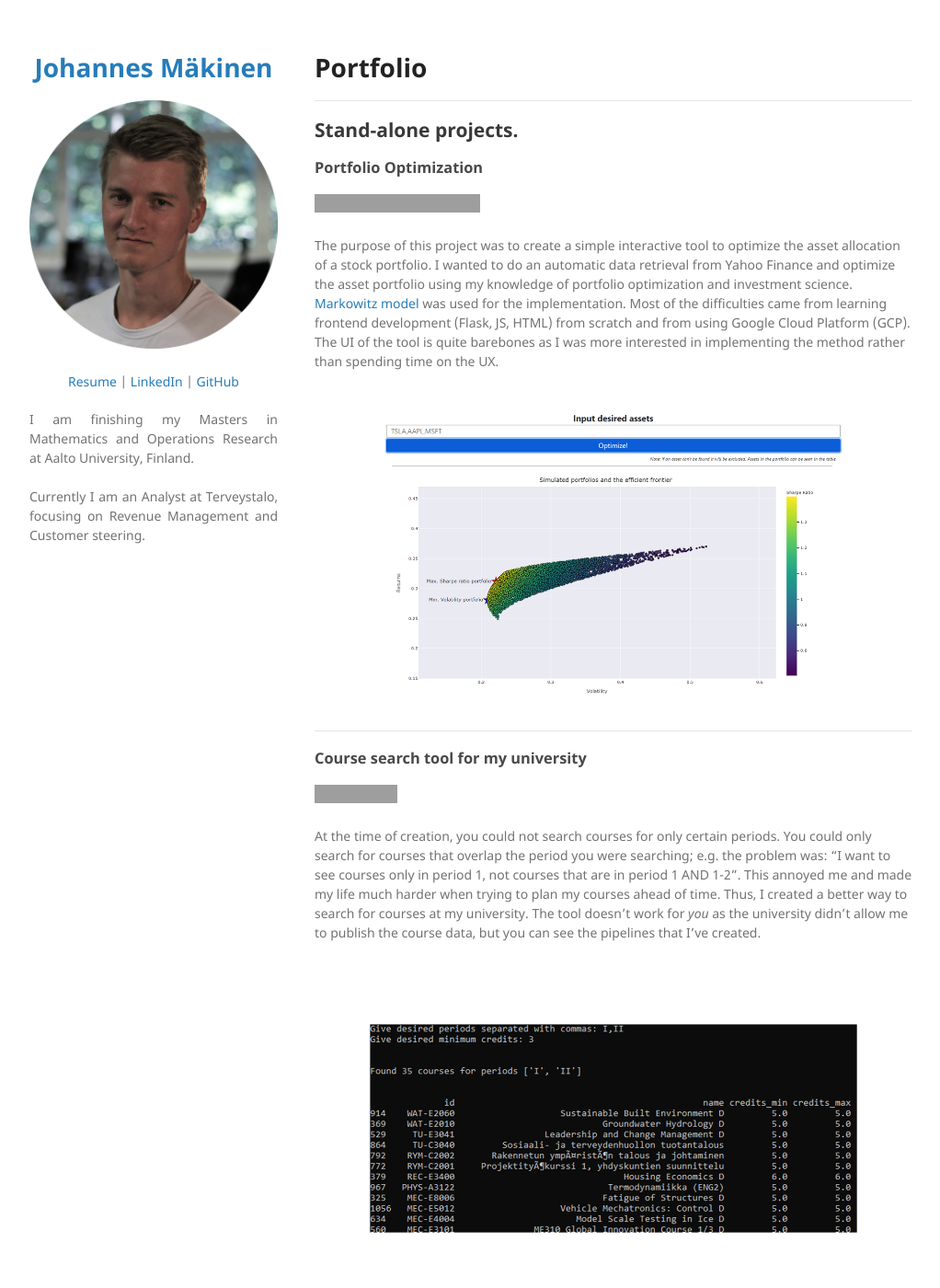
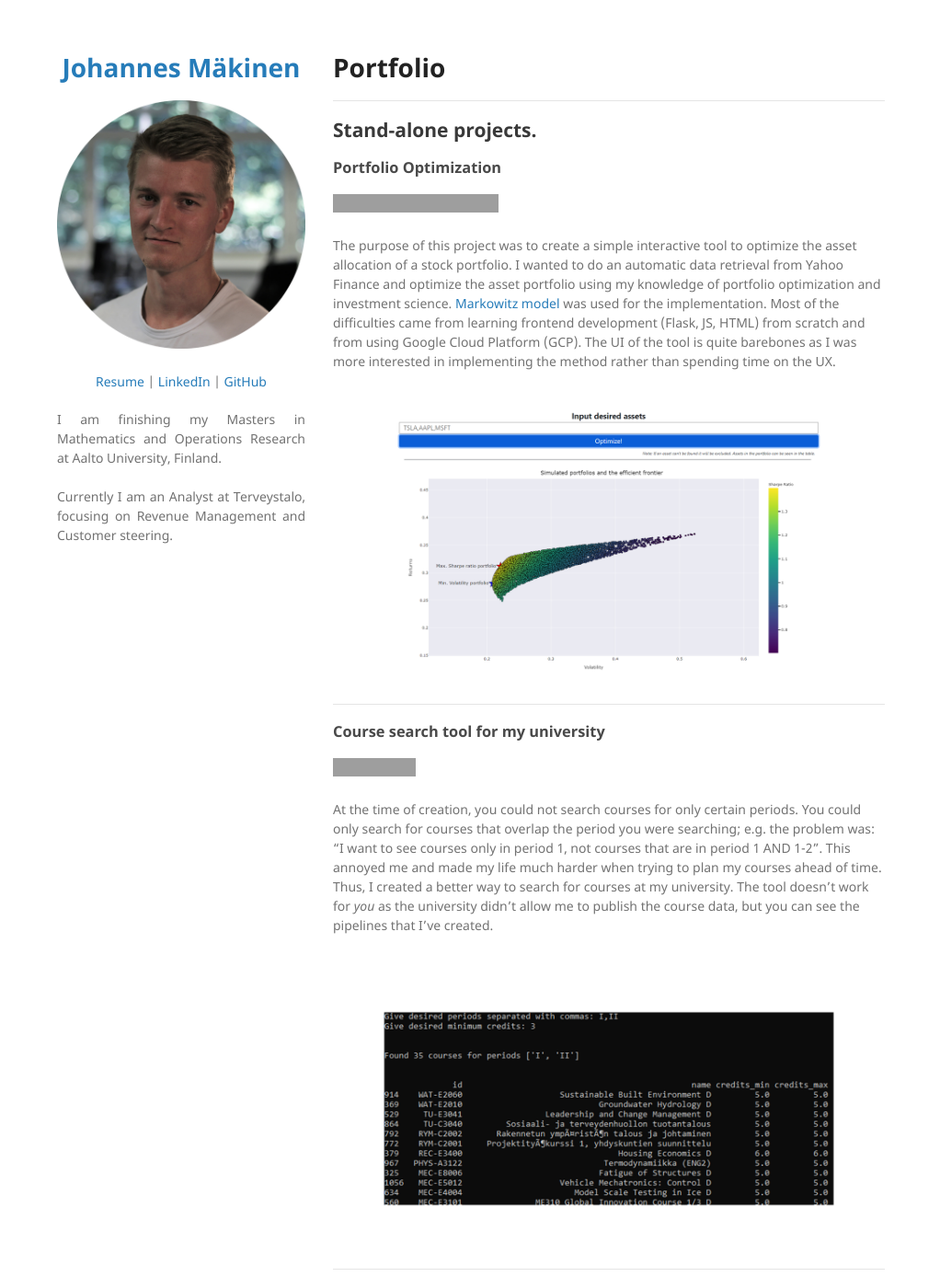
Before and after one commit to johmakinen/johmakinen.github.io, a Jekyll site: the page built from index.md, in a window 1280 px wide and 1400 px high. Shown: the whole window at 92% size, without its empty margins (128-1150 px from the left). Built offline with Jekyll 4.4.1, drawn with Linux system fonts in a browser that asks for light colours; our own code applies the rules of GitHub Pages for plain Markdown files; grey boxes are pictures that could not be loaded.

Commit message:
Update jekyll-theme-minimal.scss

```diff
--- a/_sass/jekyll-theme-minimal.scss
+++ b/_sass/jekyll-theme-minimal.scss
@@ -56,7 +56,7 @@ a:hover small {
 }
 
 .wrapper {
-  width:960px;
+  width:900px;
   margin:0 auto;
 }
 
@@ -172,7 +172,7 @@ strong {
 }
 
 section {
-  width:650px;
+  width:600px;
   float:right;
   padding-bottom:50px;
 }
```
